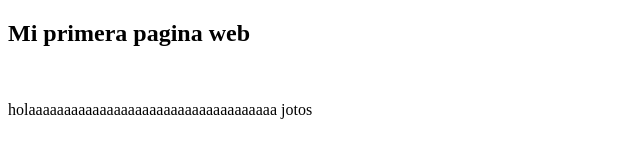
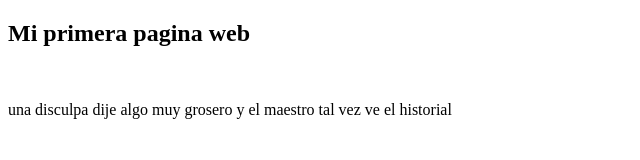
Before and after one commit to saulguglielmi/Proyecto-Prueba, a plain HTML site: page index.html in a window 1280 px wide. Shown: the whole page, without its empty margins (0-640 px from the left). Drawn offline with Linux system fonts and the light colour scheme.

Commit message:
no groserias, una disculpa

```diff
--- a/index.html
+++ b/index.html
@@ -8,6 +8,6 @@
 <body>
     <h2>Mi primera pagina web</h2>
     <br>
-    <p>holaaaaaaaaaaaaaaaaaaaaaaaaaaaaaaaaaaa jotos</p>
+    <p>una disculpa dije algo muy grosero y el maestro tal vez ve el historial</p>
 </body>
 </html>
```
